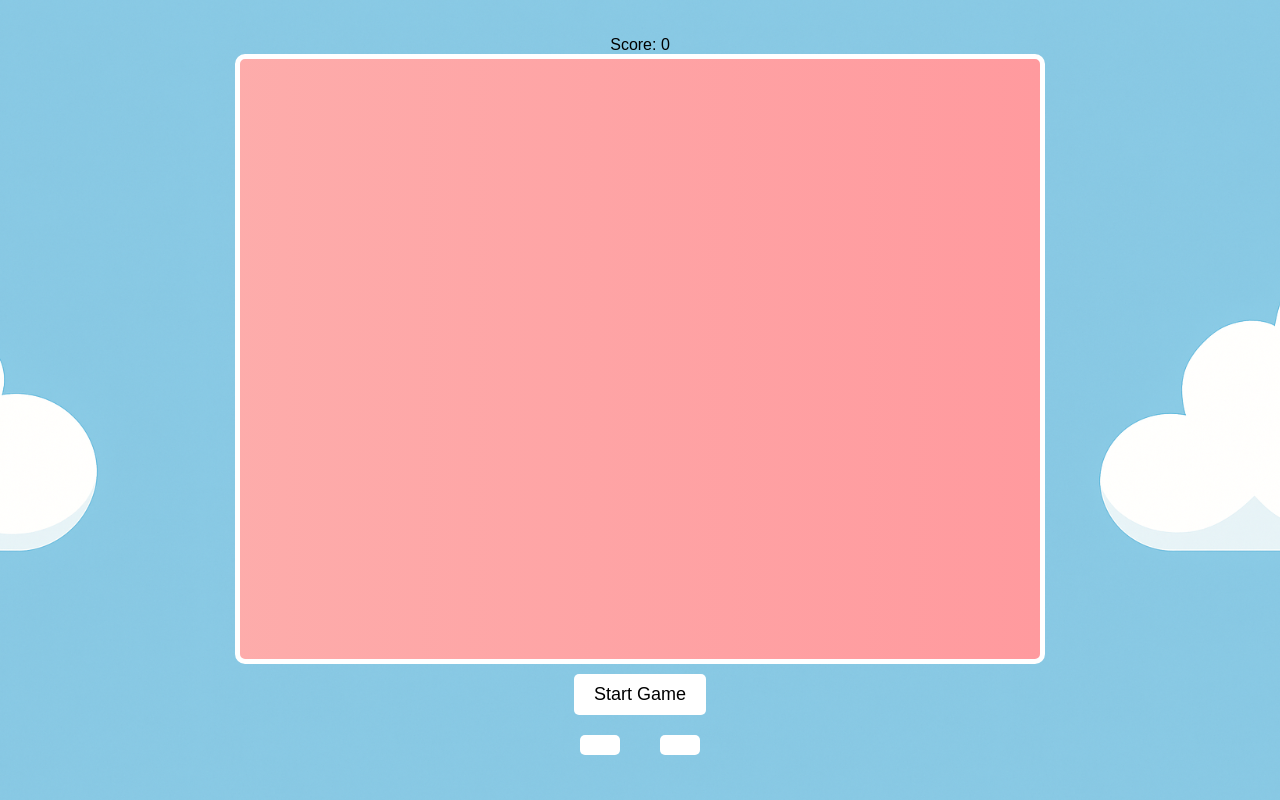
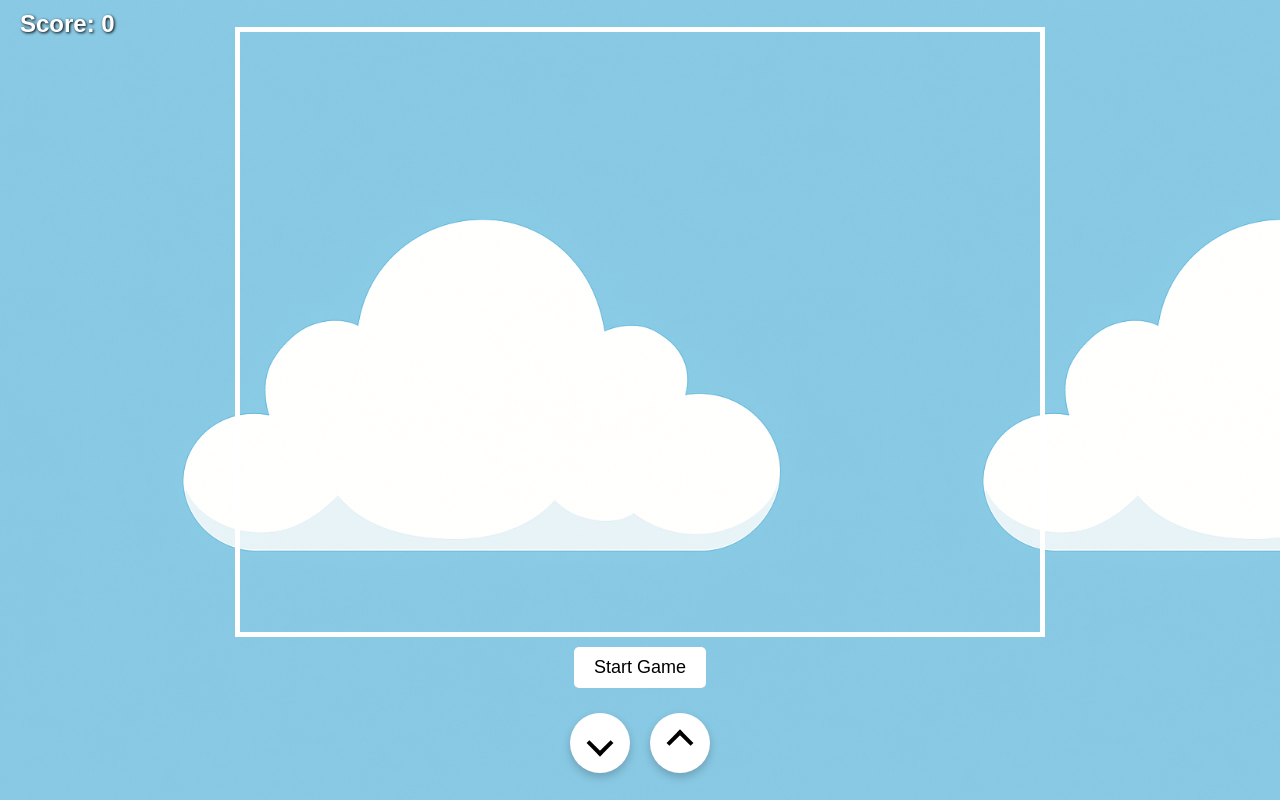
Before and after one commit to Soumya880/Bounce-Ball-game, a plain HTML site: page index.html in a window 1280 px wide. Drawn offline with Linux system fonts and the light colour scheme.

Commit message:
styles.css

```diff
--- a/styles.css
+++ b/styles.css
@@ -1,23 +1,13 @@
-@keyframes bgShift {
-    0% { background-position: 0% 50%; }
-    50% { background-position: 100% 50%; }
-    100% { background-position: 0% 50%; }
-}
-
-/* Add floating clouds animation */
-@keyframes cloudMove {
-    0% { background-position: 0 0; }
-    100% { background-position: 1000px 0; }
-}
-
+/* Sky blue background with clouds */
 body {
     margin: 0;
-    overflow: visible;
-    background: #87ceeb; /* Sky blue */
+    overflow: hidden;
+    background-color: #87ceeb; /* sky blue */
     background-image: url('cloud.png');
     background-repeat: repeat-x;
+    background-position: top center;
     background-size: contain;
-    animation: cloudMove 25s linear infinite;
+    animation: cloudMove 60s linear infinite;
 
     display: flex;
     flex-direction: column;
@@ -25,79 +15,111 @@ body {
     justify-content: center;
     height: 100vh;
     font-family: Arial, sans-serif;
+    position: relative;
 }
 
-/* Game canvas with inner animated gradient */
+@keyframes cloudMove {
+    0% { background-position: 0 top; }
+    100% { background-position: 1000px top; }
+}
+
+/* Canvas styles */
 canvas {
     border: 5px solid white;
-    background: linear-gradient(270deg, #ff9a9e, #fad0c4, #ffdde1);
-    background-size: 600% 600%;
-    animation: bgShift 10s ease infinite;
-    border-radius: 10px;
-}
-
-/* Score counter */
-#score {
-    color: white;
-    font-size: 24px;
-    margin-top: 10px;
-    font-weight: bold;
-    text-shadow: 1px 1px 3px black;
+    background:-moz-radial-gradient(blue)
+    display: block;
+    max-width: 100%;
 }
 
 /* Buttons */
 button {
-    margin: 10px;
+    font-size: 18px;
     padding: 10px 20px;
-    font-size: 18px;
+    margin-top: 10px;
     background-color: white;
     border: none;
     border-radius: 5px;
     cursor: pointer;
-    transition: 0.3s;
 }
 
 button:hover {
     background-color: #ddd;
-    transform: scale(1.05);
 }
 
+/* Arrow buttons container */
 #controls {
     display: flex;
     gap: 20px;
+    margin-top: 15px;
 }
 
-/* Game Over Popup */
+/* Arrow button base style */
+.arrow {
+    width: 60px;
+    height: 60px;
+    background-color: white;
+    border: none;
+    border-radius: 50%;
+    cursor: pointer;
+    position: relative;
+    box-shadow: 0 4px 8px rgba(0,0,0,0.2);
+    transition: transform 0.2s;
+}
+
+.arrow:hover {
+    background-color: #eee;
+    transform: scale(1.1);
+}
+
+/* Remove focus highlight on mobile */
+button:focus {
+    outline: none;
+}
+
+/* Left/right arrow icon using pseudo-elements */
+.arrow::before {
+    content: '';
+    position: absolute;
+    top: 50%;
+    left: 50%;
+    width: 15px;
+    height: 15px;
+    border-top: 4px solid black;
+    border-right: 4px solid black;
+    transform: translate(-50%, -50%) rotate(135deg);
+}
+
+.arrow.right::before {
+    transform: translate(-50%, -50%) rotate(-45deg);
+}
+
+/* Game over modal */
 #gameOver {
     position: absolute;
     top: 50%;
     left: 50%;
     transform: translate(-50%, -50%);
-    background: rgba(0, 0, 0, 0.85);
+    background: rgba(0, 0, 0, 0.8);
     color: white;
-    padding: 30px;
+    padding: 20px;
     border-radius: 10px;
     text-align: center;
-    box-shadow: 0 0 25px rgba(255, 255, 255, 0.3);
+    box-shadow: 0 0 15px rgba(255, 255, 255, 0.3);
+    z-index: 10;
 }
 
+/* Hide elements */
 .hidden {
     display: none;
 }
 
-/* Responsive layout for mobile */
-@media (max-width: 600px) {
-    canvas {
-        width: 95vw;
-        height: 60vh;
-    }
-
-    #score {
-        font-size: 20px;
-    }
-
-    button {
-        font-size: 16px;
-        padding: 8px 16px;
-    }
+/* Score display */
+#scoreDisplay {
+    position: absolute;
+    top: 10px;
+    left: 20px;
+    color: white;
+    font-size: 24px;
+    font-weight: bold;
+    text-shadow: 1px 1px 3px black;
 }
```
